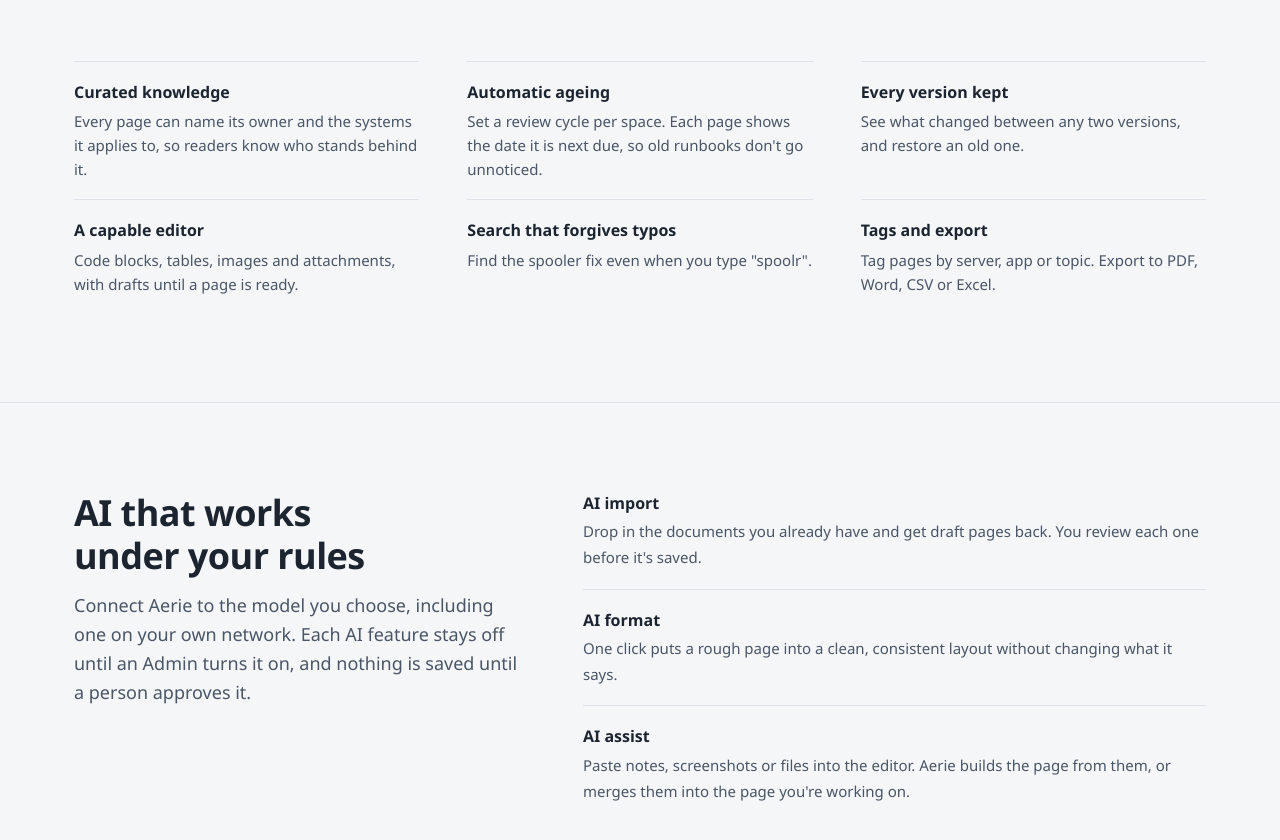
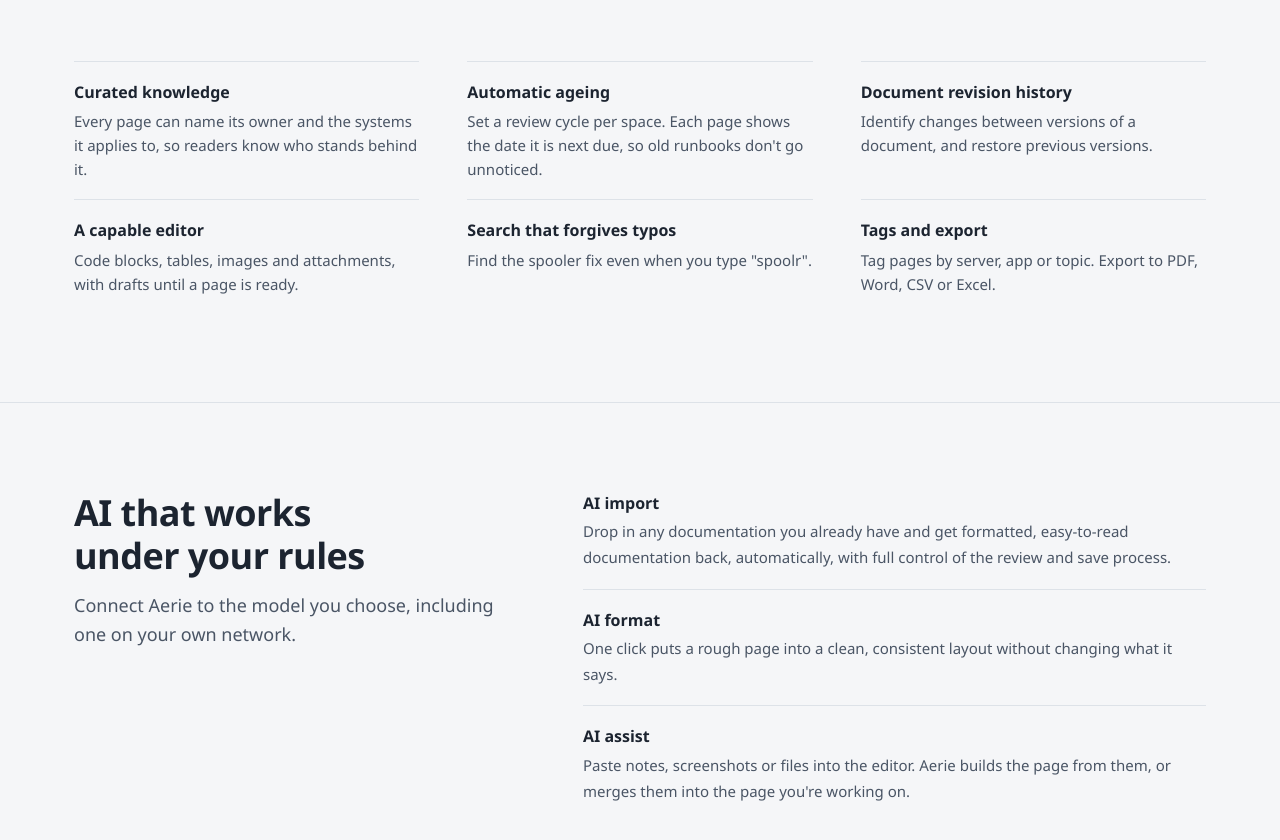
Before and after one commit to synssins/aeriekb-site, an Astro site: page / in a window 1280 px wide. Shown: the part 1547-2387 px from the top of the page. Built offline with nearby package versions, Linux system fonts and the light colour scheme; Astro itself is replaced by a stand-in of ours.

Commit message:
Site: revision history wording, AI section copy
Co-Authored-By: Claude Fable 5.2 <noreply@anthropic.com>

```diff
--- a/src/pages/index.astro
+++ b/src/pages/index.astro
@@ -35,7 +35,7 @@ import Showcase from "../components/Showcase.astro";
     <dl class="rows">
       <div><dt>Curated knowledge</dt><dd>Every page can name its owner and the systems it applies to, so readers know who stands behind it.</dd></div>
       <div><dt>Automatic ageing</dt><dd>Set a review cycle per space. Each page shows the date it is next due, so old runbooks don't go unnoticed.</dd></div>
-      <div><dt>Every version kept</dt><dd>See what changed between any two versions, and restore an old one.</dd></div>
+      <div><dt>Document revision history</dt><dd>Identify changes between versions of a document, and restore previous versions.</dd></div>
       <div><dt>A capable editor</dt><dd>Code blocks, tables, images and attachments, with drafts until a page is ready.</dd></div>
       <div><dt>Search that forgives typos</dt><dd>Find the spooler fix even when you type "spoolr".</dd></div>
       <div><dt>Tags and export</dt><dd>Tag pages by server, app or topic. Export to PDF, Word, CSV or Excel.</dd></div>
@@ -47,11 +47,11 @@ import Showcase from "../components/Showcase.astro";
   <div class="wrap split">
     <div>
       <h2 id="ai-h">AI that works under your rules</h2>
-      <p class="lede">Connect Aerie to the model you choose, including one on your own network. Each AI feature stays off until an Admin turns it on, and nothing is saved until a person approves it.</p>
+      <p class="lede">Connect Aerie to the model you choose, including one on your own network.</p>
     </div>
     <div>
       <ul class="mech">
-        <li><b>AI import</b><span>Drop in the documents you already have and get draft pages back. You review each one before it's saved.</span></li>
+        <li><b>AI import</b><span>Drop in any documentation you already have and get formatted, easy-to-read documentation back, automatically, with full control of the review and save process.</span></li>
         <li><b>AI format</b><span>One click puts a rough page into a clean, consistent layout without changing what it says.</span></li>
         <li><b>AI assist</b><span>Paste notes, screenshots or files into the editor. Aerie builds the page from them, or merges them into the page you're working on.</span></li>
       </ul>
```
